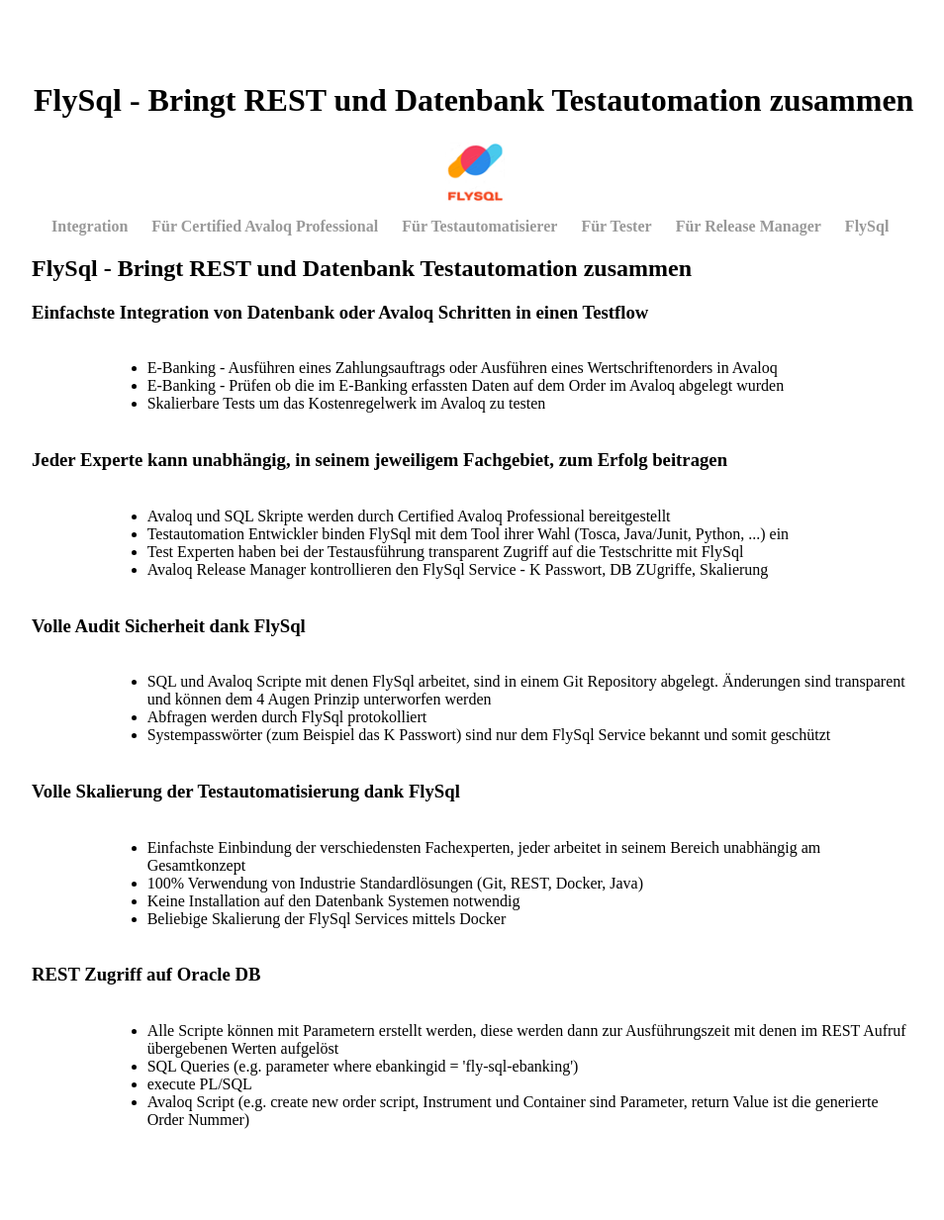
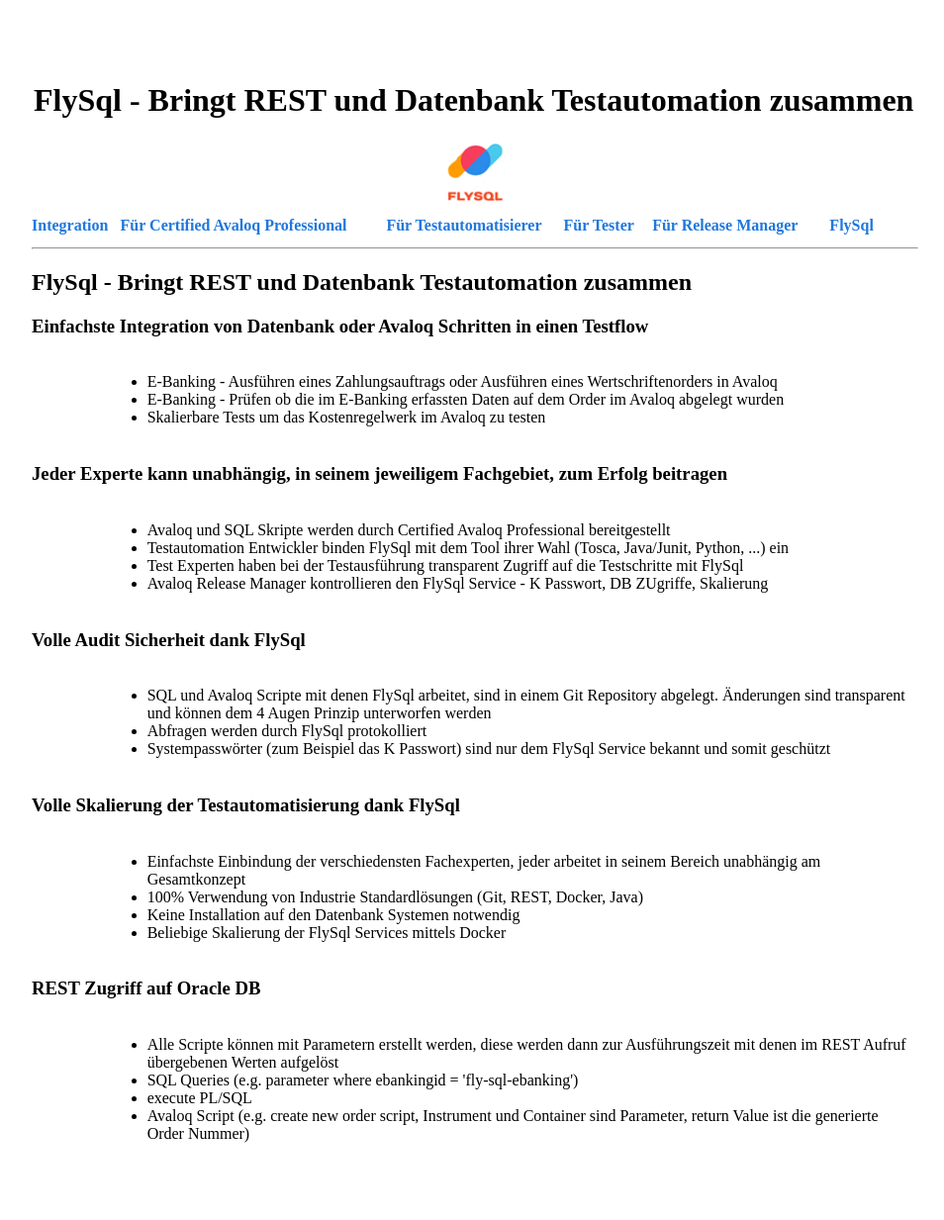
Before and after one commit to flysql/flysql.github.io, a Jekyll site: the page built from index.html, in a window 1280 px wide. Shown: the whole page at 99% size, without its empty margins (160-1114 px from the left). Built offline with Jekyll 4.4.1, drawn with Linux system fonts in a browser that asks for light colours.

Commit message:
improve navigation layout

```diff
--- a/_layouts/default.html
+++ b/_layouts/default.html
@@ -10,25 +10,21 @@
 </head>
 
 <body>
-	<div class="row">
+	<div class="col-12">
 		<a href="/" class="header-link">
-			<div class="col-12">
-				<h1>FlySql - Bringt REST und Datenbank Testautomation zusammen</h1>
-			</div>
+			<h1>FlySql - Bringt REST und Datenbank Testautomation zusammen</h1>
 		</a>
-		<img class="navigation-img" src="/images/favicon/favicon.64x64.ico" alt="" />
 	</div>
-	<nav>
-		<ul>
-			<li></li>
-			<li><a href="/integration">Integration</a></li>
-			<li><a href="/certified-avaloq-prof">Für Certified Avaloq Professional</a></li>
-			<li><a href="/testautomation">Für Testautomatisierer</a></li>
-			<li><a href="/tester">Für Tester</a></li>
-			<li><a href="/release-manager">Für Release Manager</a></li>
-			<li><a href="/flysql-intern">FlySql</a></li>
-		</ul>
-	</nav>
+	<img class="navigation-img" src="/images/favicon/favicon.64x64.ico" alt="" />
+	<div class="navigation-grid">
+		<div><a class="nav-href" href="/integration">Integration</a></div>
+		<div><a class="nav-href" href="/certified-avaloq-prof">Für Certified Avaloq Professional</a></div>
+		<div><a class="nav-href" href="/testautomation">Für Testautomatisierer</a></div>
+		<div><a class="nav-href" href="/tester">Für Tester</a></div>
+		<div><a class="nav-href" href="/release-manager">Für Release Manager</a></div>
+		<div><a class="nav-href" href="/flysql-intern">FlySql</a></div>
+	</div>
+	<hr>
 	<div class="container">
 
 		{{ content }}
--- a/css/main.css
+++ b/css/main.css
@@ -9,6 +9,19 @@
     width: 60px;
     margin-left: auto;
     margin-right: auto;
+}
+
+.navigation-grid {
+    display: grid;
+    grid-template-columns: 10% 30% 20% 10% 20% 10%;
+    padding-top: 15px;
+    padding-bottom: 5px;
+}
+
+.nav-href {
+    text-decoration: none;
+    color: rgb(31, 120, 221);
+    font-weight: bold;
 }
 
 .tdcenter {
@@ -36,10 +49,7 @@
     display: inline;
     margin-right: 20px;
 }
-a {
-    text-decoration: none;
-    color: #999;
-}
+
 a:hover {
     text-decoration: underline;
 }
@@ -50,6 +60,8 @@
 
 .header-link {
     color: black;
+    width: 100%;
+    text-decoration: none;
 }
 
 .code-grey-font {
```
